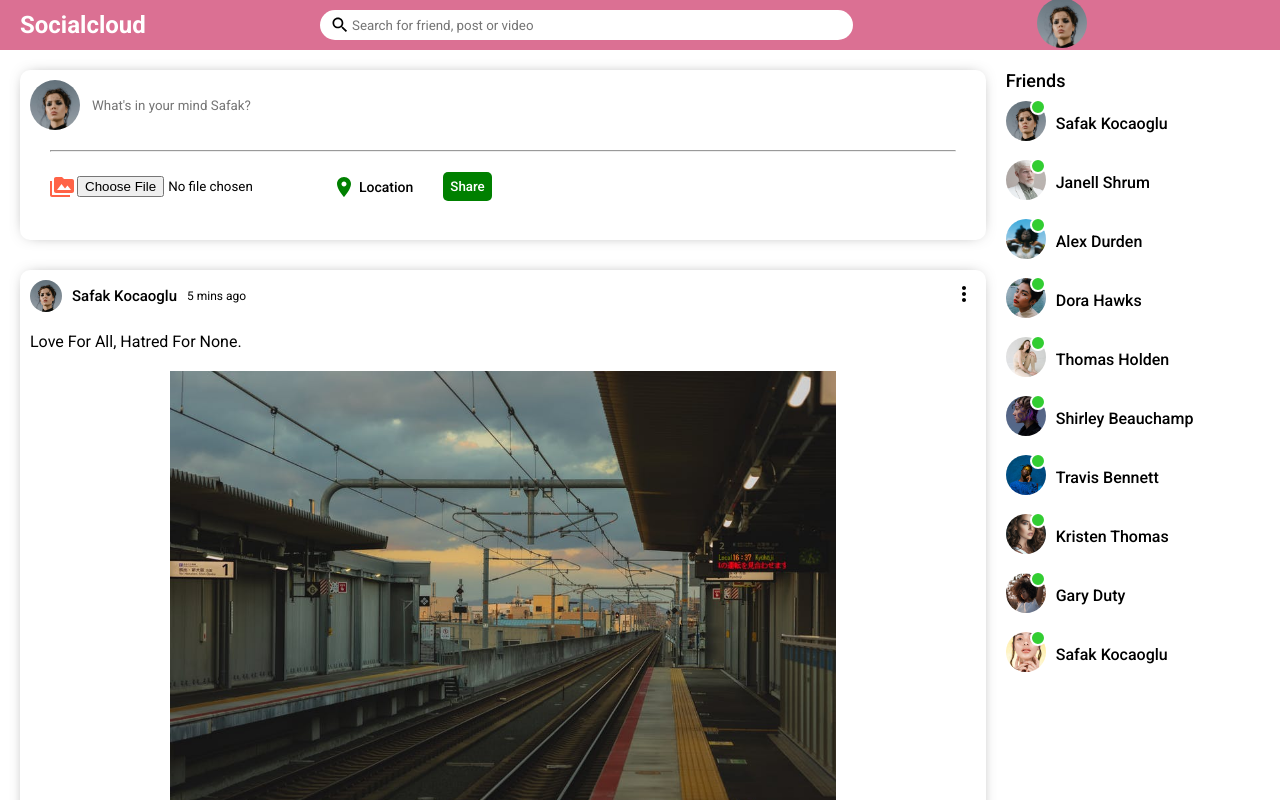
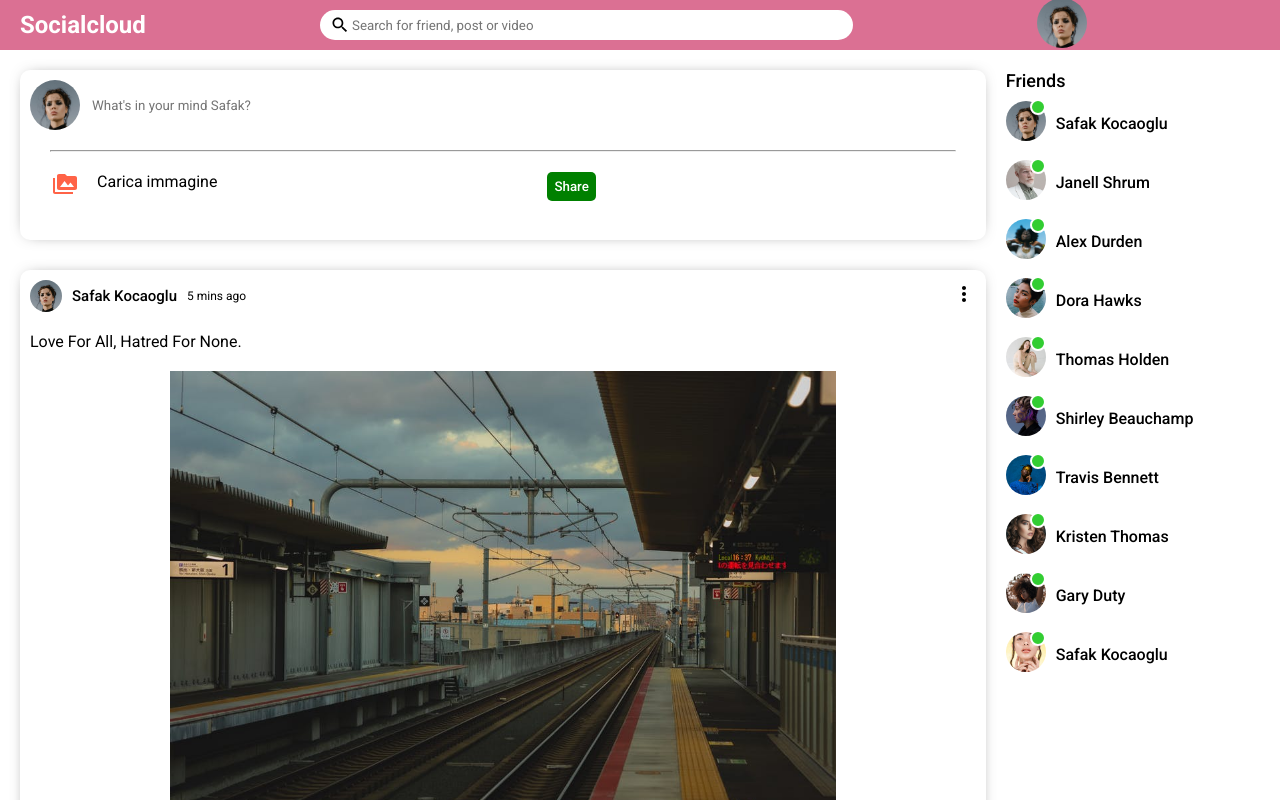
Before and after one commit to Pellys/Social-Cloud, a React (Create React App) app: page / in a window 1280 px wide. Shown: the top 800 px of the page. Built offline with nearby package versions, Linux system fonts and the light colour scheme; the HTML template or start-up script is replaced by a standard one.

Commit message:
upload image clicking on gallery icon

```diff
--- a/src/components/share/Share.jsx
+++ b/src/components/share/Share.jsx
@@ -20,12 +20,12 @@ export default function Share() {
         <div className="shareBottom">
             <div className="shareOptions">
                 <div className="shareOption">
-                    <PermMedia htmlColor="tomato" className="shareIcon"/>
-<input type="file" />
-                <div className="shareOption">
-                    <Room htmlColor="green" className="shareIcon"/>
-                    <span className="shareOptionText">Location</span>
-                </div>
+                <input id="upload-photo"  type="file" class="inputfile"/>
+
+                <label for="upload-photo">
+                <PermMedia htmlColor="tomato" className="shareIcon"/>
+                </label>
+                <text className="shareOption">Carica immagine</text>
             </div>
             <button className="shareButton">Share</button>
         </div>
--- a/src/components/share/share.css
+++ b/src/components/share/share.css
@@ -47,16 +47,24 @@
     margin-left: 20px;
 }
 
+.inputfile{
+  width: 0.1px;
+	height: 0.1px;
+	opacity: 0;
+	overflow: hidden;
+}
+
 .shareOption{
     display: flex;
-    align-items: center;
+    align-items: left;
     margin-right: 15px;
     cursor: pointer;
 }
 
 .shareIcon{
     font-size: 18px;
-    margin-right: 3px;
+    margin-right: 20px;
+    margin-left:3px;
 }
 
 .shareOptionText{
@@ -71,6 +79,7 @@
     background-color: green;
     font-weight: 500;
     margin-right: 20px;
+    margin-left: 300px;
     cursor: pointer;
     color: white;
 }
```
